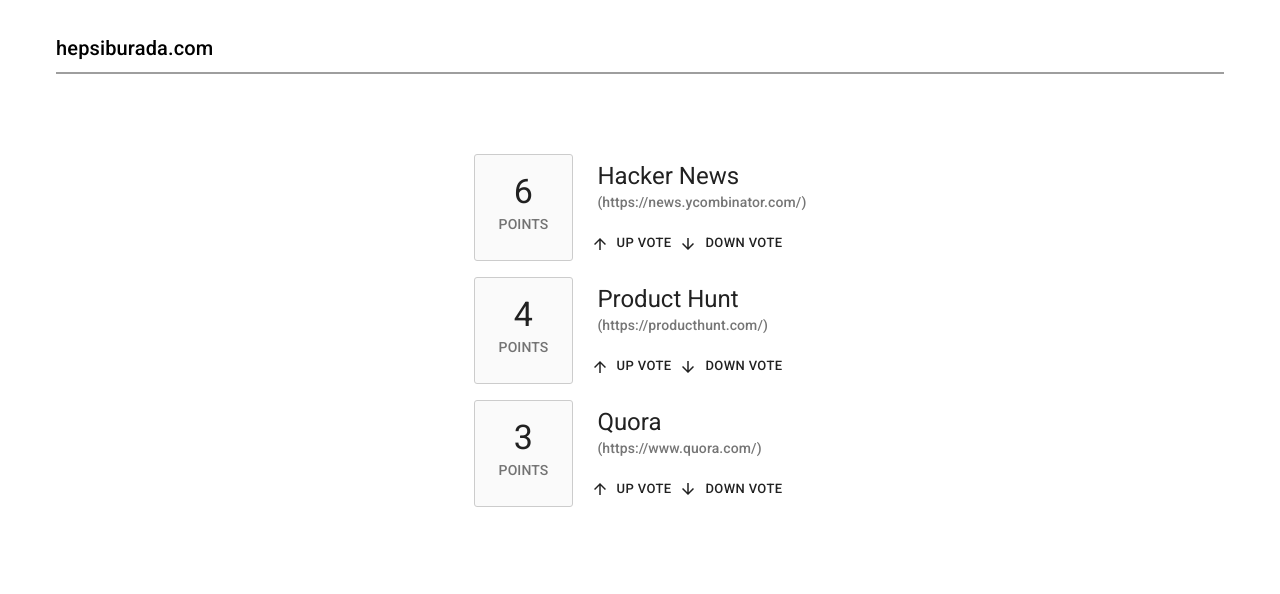
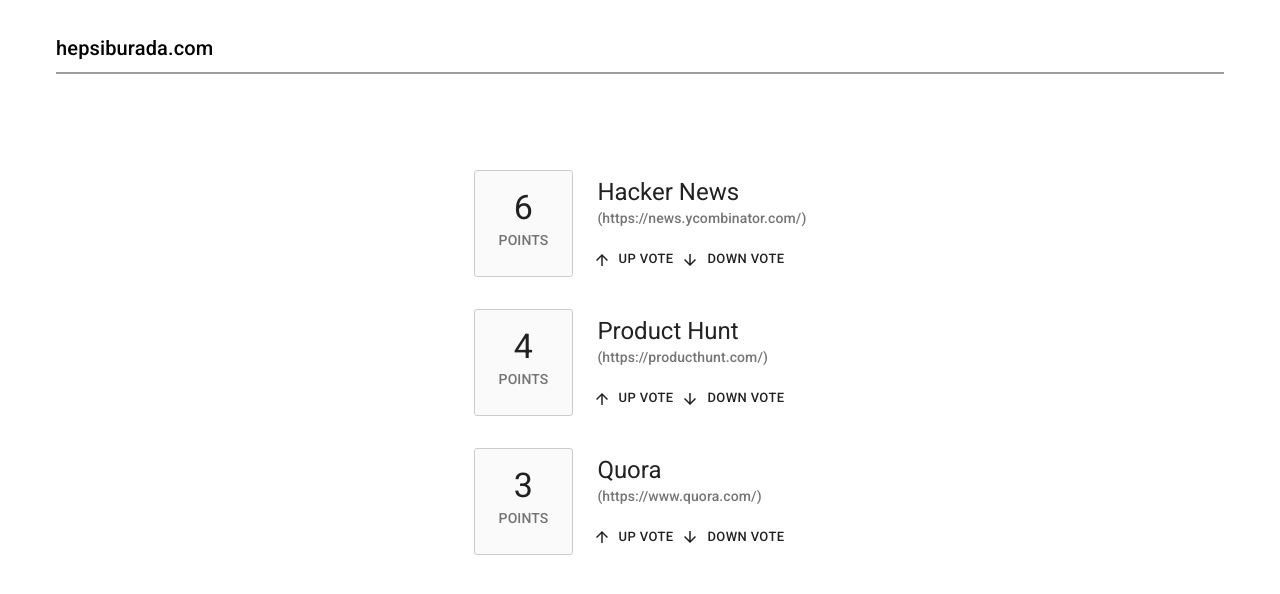
Before and after one commit to didemkaraaslan/challengeapp, a React (Create React App) app: page / in a window 1280 px wide. Shown: the top 594 px of the page. Built offline with nearby package versions, Linux system fonts and the light colour scheme.

Commit message:
create Header, LinkList, Link components

```diff
--- a/src/App.js
+++ b/src/App.js
@@ -1,24 +1,8 @@
 import React from "react";
 import { makeStyles } from "@material-ui/core/styles";
-import {
-  Container,
-  AppBar,
-  Toolbar,
-  IconButton,
-  List,
-  ListItem,
-  ListItemIcon,
-  ListItemSecondaryAction,
-  ListItemText,
-  ListItemAvatar,
-  Button,
-  Typography,
-  Avatar,
-  Divider,
-} from "@material-ui/core";
-import { ArrowUpward, ArrowDownward, Menu } from "@material-ui/icons/";
-import { grey } from "@material-ui/core/colors";
-import Header from "./components/Header";
+import { Container } from "@material-ui/core";
+import Header from "./components/Header/Header";
+import LinkList from "./components/Link/LinkList";
 
 const useStyles = makeStyles((theme) => ({
   paper: {
@@ -26,19 +10,6 @@
     display: "flex",
     flexDirection: "column",
     alignItems: "center",
-  },
-  pointBox: {
-    background: grey[50],
-    border: "1px solid #ccc",
-    borderRadius: 3,
-    marginRight: theme.spacing(3),
-    padding: theme.spacing(2, 3, 3),
-    textAlign: "center",
-  },
-  inlineButtons: {
-    position: "absolute",
-    bottom: "10px",
-    right: "35px",
   },
 }));
 
@@ -66,71 +37,7 @@
     <Container component="main" maxWidth="xl">
       <Header />
       <div className={classes.paper}>
-        <List>
-          {links &&
-            links.map((link) => (
-              <ListItem alignItems="flex-start">
-                <span className={classes.pointBox}>
-                  <Typography component="p" variant="h4" color="textPrimary">
-                    {link.points}
-                  </Typography>
-                  <Typography
-                    component="span"
-                    variant="subtitle2"
-                    color="textSecondary"
-                  >
-                    POINTS
-                  </Typography>
-                </span>
-                <ListItemText
-                  primary={
-                    <Typography
-                      component="span"
-                      variant="h5"
-                      color="textPrimary"
-                    >
-                      {link.name}
-                    </Typography>
-                  }
-                  secondary={
-                    <React.Fragment>
-                      <Typography
-                        component="span"
-                        variant="subtitle2"
-                        color="textSecondary"
-                      >
-                        {link.url}
-                      </Typography>
-                    </React.Fragment>
-                  }
-                />
-                <p className={classes.inlineButtons}>
-                  <ListItemIcon>
-                    <Button
-                      variant="text"
-                      color="default"
-                      size="small"
-                      className={classes.button}
-                      startIcon={<ArrowUpward />}
-                    >
-                      Up Vote
-                    </Button>
-                  </ListItemIcon>
-                  <ListItemIcon>
-                    <Button
-                      variant="text"
-                      color="default"
-                      size="small"
-                      className={classes.button}
-                      startIcon={<ArrowDownward />}
-                    >
-                      Down Vote
-                    </Button>
-                  </ListItemIcon>
-                </p>
-              </ListItem>
-            ))}
-        </List>
+        <LinkList links={links} />
       </div>
     </Container>
   );
--- /dev/null
+++ b/src/components/Link/Link.jsx
@@ -0,0 +1,99 @@
+import React from "react";
+import { makeStyles } from "@material-ui/core/styles";
+import {
+  Container,
+  AppBar,
+  Toolbar,
+  IconButton,
+  List,
+  ListItem,
+  ListItemIcon,
+  ListItemSecondaryAction,
+  ListItemText,
+  ListItemAvatar,
+  Button,
+  Typography,
+  Avatar,
+  Divider,
+} from "@material-ui/core";
+import { ArrowUpward, ArrowDownward, Menu } from "@material-ui/icons/";
+import { grey } from "@material-ui/core/colors";
+
+const useStyles = makeStyles((theme) => ({
+  pointBox: {
+    background: grey[50],
+    border: "1px solid #ccc",
+    borderRadius: 3,
+    marginRight: theme.spacing(3),
+    padding: theme.spacing(2, 3, 3),
+    textAlign: "center",
+  },
+  inlineButtons: {
+    position: "absolute",
+    bottom: "10px",
+    right: "65px",
+  },
+  listItem: {
+    margin: theme.spacing(2),
+  },
+}));
+
+const Link = ({ link }) => {
+  const classes = useStyles();
+  return (
+    <ListItem alignItems="flex-start" className={classes.listItem}>
+      <span className={classes.pointBox}>
+        <Typography component="p" variant="h4" color="textPrimary">
+          {link.points}
+        </Typography>
+        <Typography component="span" variant="subtitle2" color="textSecondary">
+          POINTS
+        </Typography>
+      </span>
+      <ListItemText
+        primary={
+          <Typography component="span" variant="h5" color="textPrimary">
+            {link.name}
+          </Typography>
+        }
+        secondary={
+          <React.Fragment>
+            <Typography
+              component="span"
+              variant="subtitle2"
+              color="textSecondary"
+            >
+              {link.url}
+            </Typography>
+          </React.Fragment>
+        }
+      />
+      <p className={classes.inlineButtons}>
+        <ListItemIcon>
+          <Button
+            variant="text"
+            color="default"
+            size="small"
+            className={classes.button}
+            startIcon={<ArrowUpward />}
+          >
+            Up Vote
+          </Button>
+        </ListItemIcon>
+        <ListItemIcon>
+          <Button
+            variant="text"
+            color="default"
+            size="small"
+            className={classes.button}
+            startIcon={<ArrowDownward />}
+          >
+            Down Vote
+          </Button>
+        </ListItemIcon>
+      </p>
+    </ListItem>
+  );
+};
+
+export default Link;
--- /dev/null
+++ b/src/components/Link/LinkList.jsx
@@ -0,0 +1,13 @@
+import React from "react";
+import { List } from "@material-ui/core";
+import Link from "./Link";
+
+const LinkList = ({ links }) => {
+  return (
+    <List>
+      {links && links.map((link, index) => <Link key={index} link={link} />)}
+    </List>
+  );
+};
+
+export default LinkList;
```
Also changed, not shown: src/components/Header/Header.jsx (renamed from src/components/Header.jsx).
